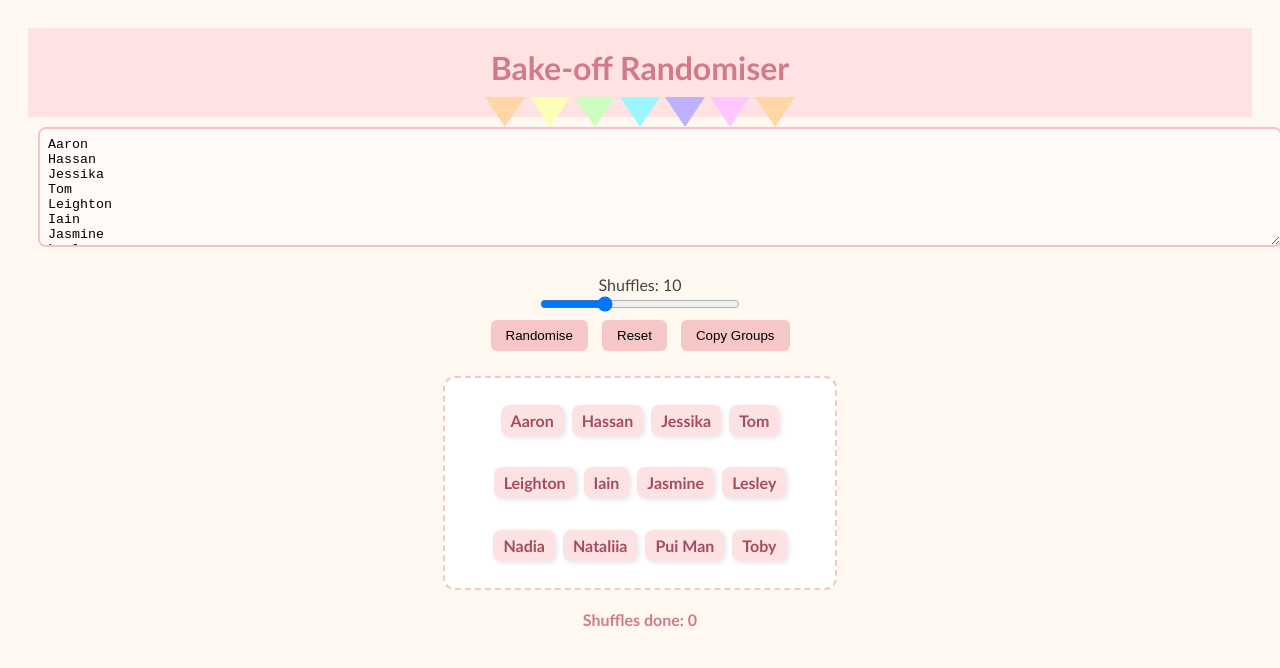
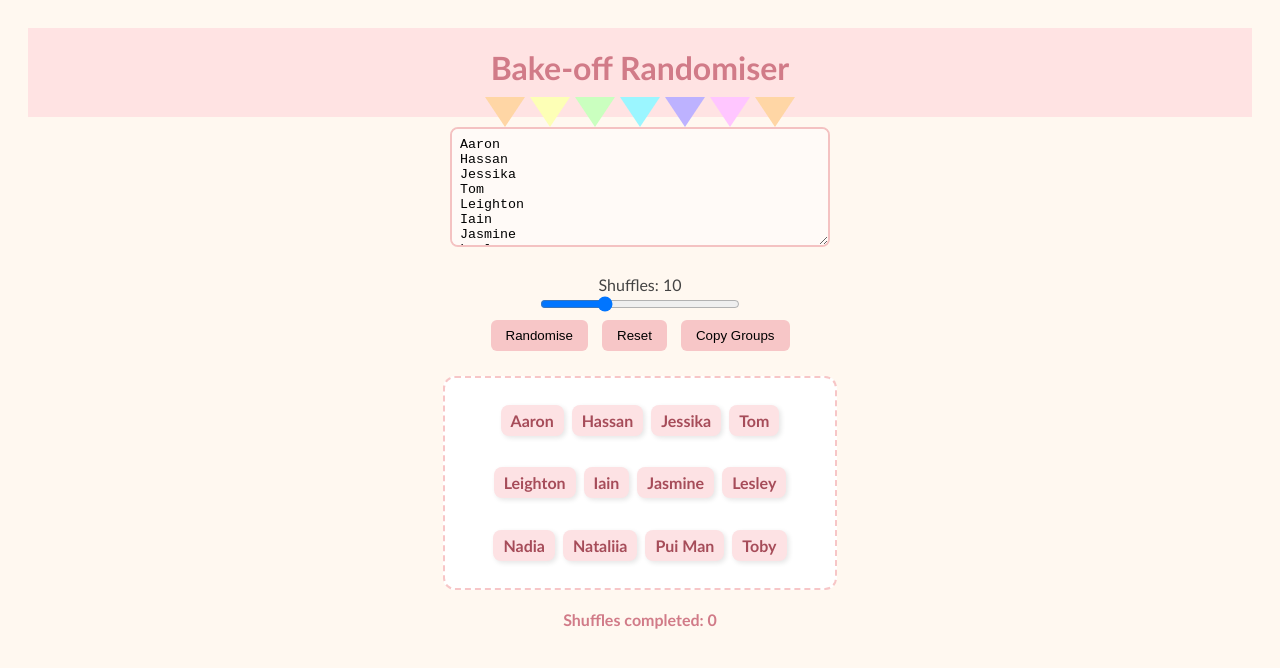
Before and after one commit to b-kennedy0/b-kennedy0.github.io, a Jekyll site: the page apps/bakeoff.html, which Jekyll copies as it is, in a window 1280 px wide. Shown: the top 668 px of the page. Built offline with Jekyll 4.4.1, drawn with Linux system fonts in a browser that asks for light colours.

Commit message:
Fix bakeoff.html UI issues: textarea width, highlight CSS, and text consistency
Co-authored-by: b-kennedy0 <42816209+b-kennedy0@users.noreply.github.com>

```diff
--- a/apps/bakeoff.html
+++ b/apps/bakeoff.html
@@ -53,7 +53,7 @@
     .bunting div:nth-child(7) { border-top-color: #ffd6a5; }
 
     textarea {
-      width: 100%;
+      width: 360px;
       height: 100px;
       margin: 10px;
       padding: 8px;
@@ -102,7 +102,7 @@
       color: #a64c59;
       box-shadow: 2px 2px 5px rgba(0,0,0,0.1);
     }
-      .highlight {
+    .highlight {
       background: #ffe3e3;
     }
     #groups {
@@ -359,7 +359,7 @@ Toby</textarea><br>
       displayNames(currentNames);
       groupsDiv.style.display = "none";
       groupsDiv.style.opacity = 0;
-      shuffleCountDisplay.textContent = "Shuffles done: 0";
+      shuffleCountDisplay.textContent = "Shuffles completed: 0";
     }
 
     function copyGroups() {
```
